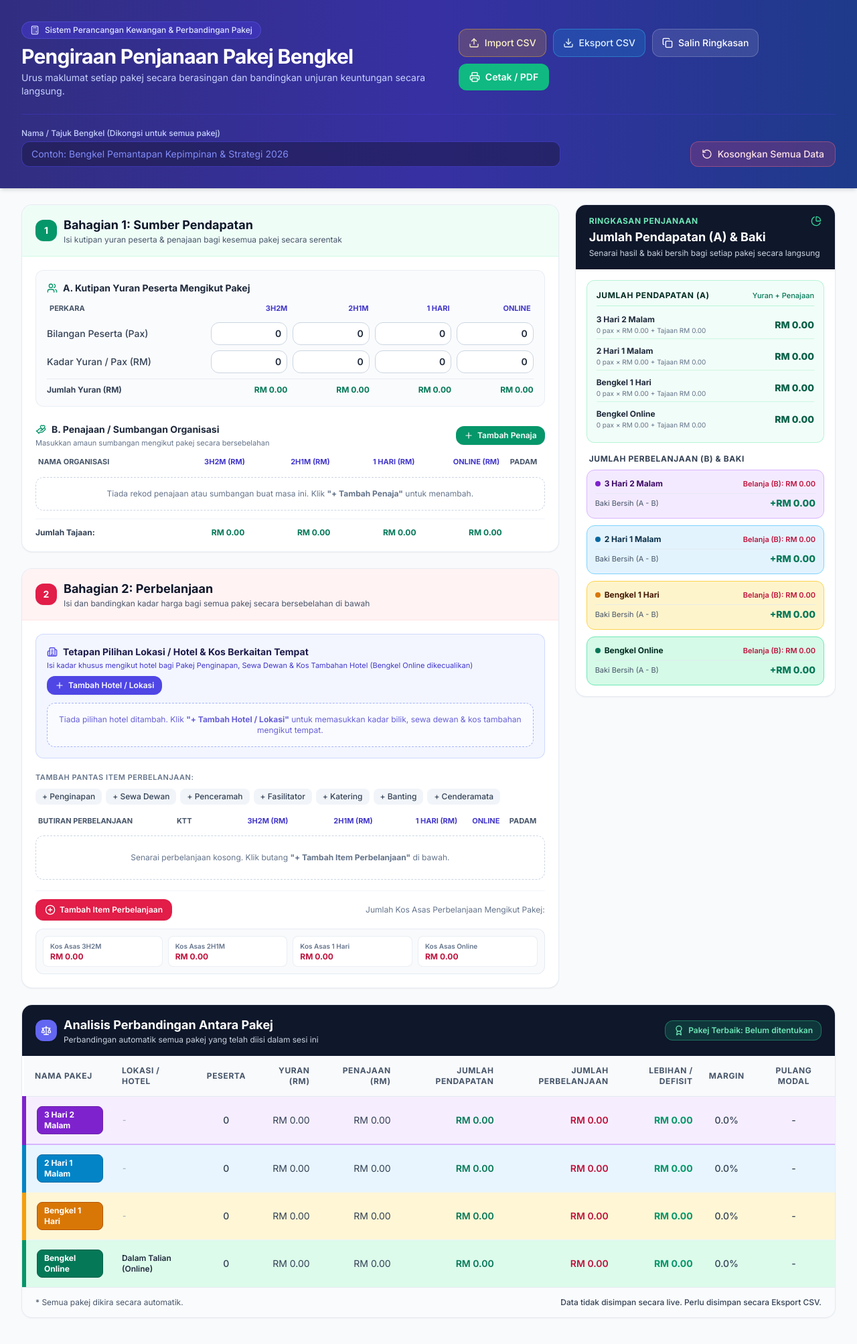
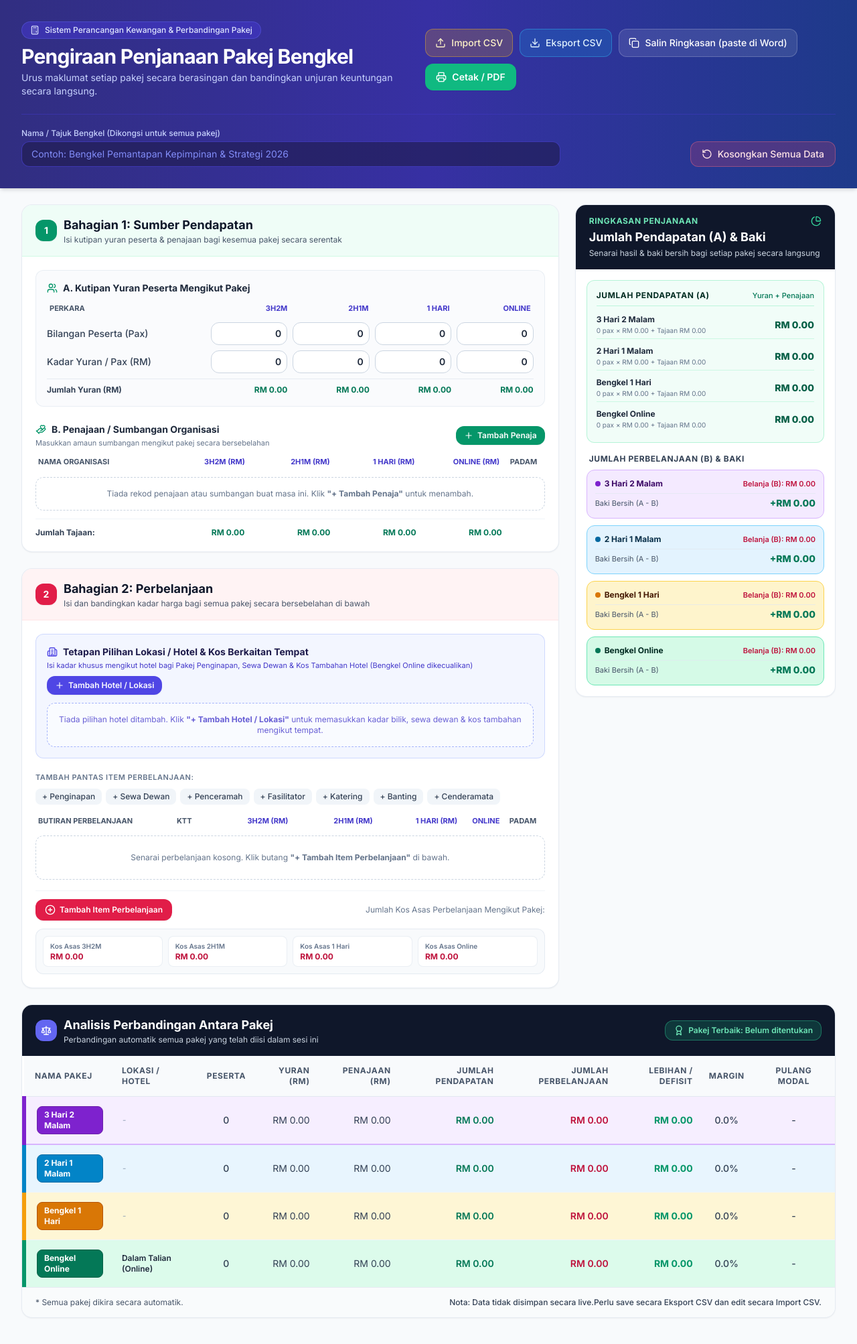
Before and after one commit to aidvlppi-ai/Pengiraan-Pakej-Bengkel, a plain HTML site: page index.html in a window 1280 px wide. Shown: the whole page at 67% size. Drawn offline with nearby package versions, Linux system fonts and the light colour scheme.

Commit message:
Update index.html

```diff
--- a/index.html
+++ b/index.html
@@ -105,7 +105,7 @@
                     </button>
                     <button type="button" onclick="copySummary()" class="inline-flex items-center gap-2 px-3.5 py-2.5 bg-white/10 hover:bg-white/20 text-white border border-white/20 rounded-xl text-sm font-medium transition cursor-pointer">
                         <i data-lucide="copy" class="w-4 h-4"></i>
-                        <span>Salin Ringkasan</span>
+                        <span>Salin Ringkasan (paste di Word)</span>
                     </button>
                     <button type="button" onclick="window.print()" class="inline-flex items-center gap-2 px-4 py-2.5 bg-emerald-500 hover:bg-emerald-600 text-white rounded-xl text-sm font-semibold shadow-sm transition cursor-pointer">
                         <i data-lucide="printer" class="w-4 h-4"></i>
@@ -475,7 +475,7 @@
             <!-- Rumusan Perbandingan -->
             <div class="bg-slate-50/80 border-t border-slate-200/80 px-5 py-3.5 text-xs text-slate-600 flex flex-col sm:flex-row sm:items-center justify-between gap-2 no-print">
                 <span>* Semua pakej dikira secara automatik.</span>
-                <span class="font-medium text-slate-700">Data tidak disimpan secara live. Perlu disimpan secara Eksport CSV.</span>
+                <span class="font-medium text-slate-700">Nota: Data tidak disimpan secara live.Perlu save secara Eksport CSV dan edit secara Import CSV.</span>
             </div>
         </section>
 
```
